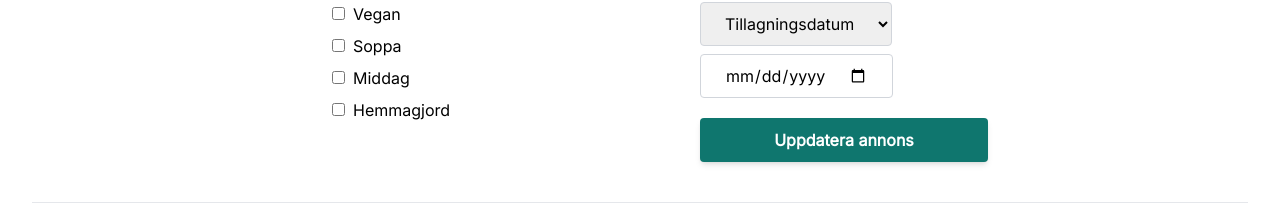
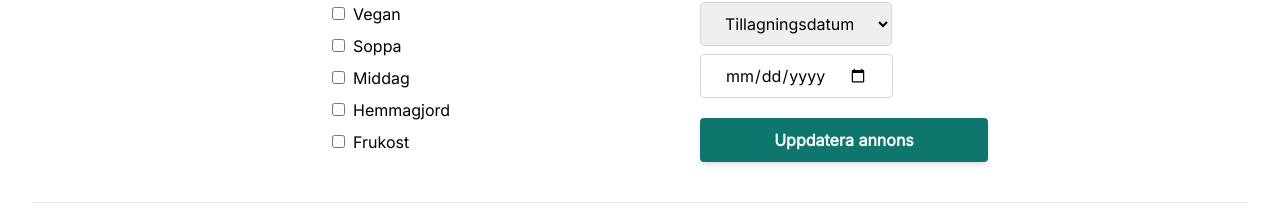
Before and after one commit to BaqerAlabedi/u08-business-idea-dreamteam, a React (Vite) app in the folder front/: page /product/edit/1 in a window 1280 px wide. Shown: the part 422-642 px from the top of the page. Built offline with nearby package versions, Linux system fonts and the light colour scheme; no server answers.

Commit message:
uptade deleteOne

```diff
--- a/front/src/pages/EditProduct.tsx
+++ b/front/src/pages/EditProduct.tsx
@@ -2,7 +2,7 @@ import Input from "../components/Input";
 import Button from "../components/Button";
 import { useState, useEffect } from "react";
 import { BsArrowLeft } from "react-icons/bs";
-import { updateOneProduct, getOneProduct, getOneUser } from "../functions/api";
+import { updateOneProduct, getOneProduct, deleteOneProduct } from "../functions/api";
 import { useParams } from "react-router-dom";
 import { MdKeyboardArrowLeft, MdError } from "react-icons/md";
 import { useNavigate } from "react-router-dom";
@@ -31,7 +31,7 @@ export interface FoodResponse {
 function EditProduct() {
 
 	const navigate = useNavigate();
-	const categoryTags = ["Vegan", "Soppa", "Middag", "Hemmagjord"];
+	const categoryTags = ["vegan", "soppa", "middag", "hemmagjord", "frukost"];
 	const [selectedTags, setSelectedTags] = useState<string[]>([]);
 	const { productID } = useParams<ProductParam>();
 	const [hideInput, setHideInput] = useState(false);
@@ -57,6 +57,7 @@ function EditProduct() {
 					const response = await getOneProduct(productID);
 					console.log(response.foods[0]);
 					setFormData(response.foods[0]);
+					setSelectedTags(response.foods[0].tags);
 				} catch (error) {
 					console.error(error);
 				}
@@ -138,16 +139,18 @@ function EditProduct() {
 	};
 
 
-	const handleDelete = async (event: React.FormEvent<HTMLFormElement>) => {
+	const handleDelete = async (event: React.MouseEvent<HTMLButtonElement>) => {
 		event.preventDefault();
-
+		if(productID) {
 			try {
-			await updateOneProduct(formData);
+				await deleteOneProduct(productID);
 				navigate("/profile");
 			} catch (error) {
 				setErrorMessage("Try again, something went wrong");
 			}
+		}
 	};
+
 
 
 
@@ -195,7 +198,7 @@ function EditProduct() {
 											checked={selectedTags.includes(tag)}
 											onChange={handleTagCheckboxChange}
 										/>
-									<label htmlFor={tag} className="ml-2 my-2">{tag}</label>
+										<label htmlFor={tag} className="capitalize ml-2 my-2">{tag}</label>
 									</div>
 								))}
 							</div>
```
Lines whose indentation alone changed are shown as unchanged.
